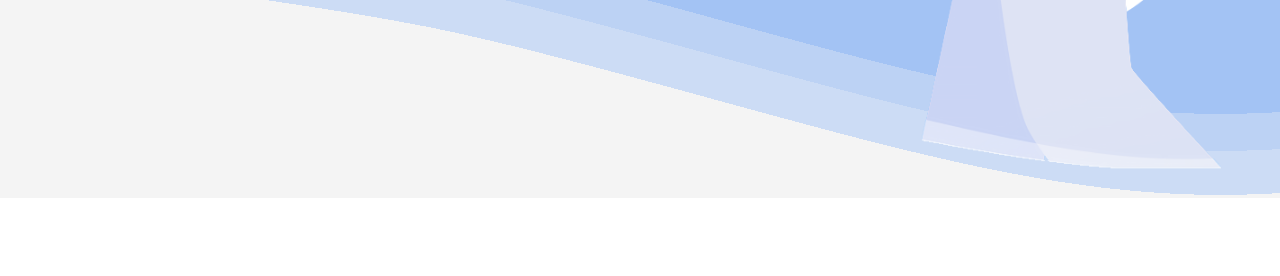
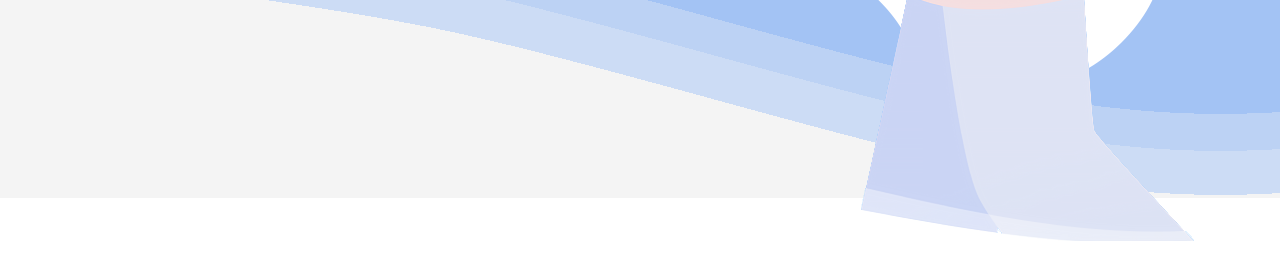
Before and after one commit to ntb-arenas/clinicaprenatri, a website: page index.html in a window 1280 px wide. Shown: the part 602-878 px from the top of the page. Before the commit the page ends 808 px from the top, so only its background shows below. Drawn offline with Linux system fonts and the light colour scheme.

Commit message:
add bootstrap grid system

```diff
--- a/index.html
+++ b/index.html
@@ -7,6 +7,8 @@
 
     <link rel="shortcut icon" href="/assets/img/favicon.ico" type="image/x-icon" />
     <link rel="stylesheet" href="/styles/css/styles.css" />
+    <link rel="stylesheet" href="/styles/css/bootstrap-grid.css" />
+
     <title>ClínicaPreNaTri</title>
   </head>
   <body>
@@ -26,16 +28,16 @@
       </nav>
 
       <section class="header-content">
-        <div class="header-wrapper">
-          <div class="title">
+        <div class="row header-wrapper align-items-center">
+          <div class="col-7 title">
             <h1>Clínica Pré-Natal dedicada ao rastreio de trissomias</h1>
             <p>
               Lorem ipsum dolor sit amet consectetur adipisicing elit. Doloremque, similique distinctio numquam quam nesciunt aliquid ipsa, dignissimos magnam, voluptatem soluta blanditiis dolor eaque
               quo? Esse nesciunt dolor laudantium distinctio beatae.
             </p>
           </div>
-          <div class="header-img">
-            <img src="/assets/img/pregnant.png" alt="" />
+          <div class="col d-flex justify-content-center header-img">
+            <img src="/assets/img/pregnant.png" class="img-fluid" alt="" />
           </div>
         </div>
       </section>
--- a/styles/scss/main.scss
+++ b/styles/scss/main.scss
@@ -1,6 +1,11 @@
 @import "colors";
 @import "fonts";
 @import "resets";
+
+.img-fluid {
+  max-width: 100%;
+  height: auto;
+}
 
 header {
   height: 100vh;
@@ -36,19 +41,11 @@ header {
   }
 
   .header-content {
-    display: flex;
-    justify-content: center;
-    align-items: center;
-    max-width: 1400px;
+    max-width: 1300px;
     margin-inline: auto;
     padding-inline: 10px;
 
     .header-wrapper {
-      display: flex;
-      align-items: center;
-      justify-content: space-around;
-      width: 100%;
-
       .title {
         color: $color-text-primary;
         max-width: 800px;
@@ -58,13 +55,6 @@ header {
           text-shadow: 2px 2px $color-bg;
         }
       }
-
-      .header-img {
-        img {
-          width: 100%;
-          max-height: 700px;
-        }
-      }
     }
   }
 }
```
Also changed, not shown: styles/css/bootstrap-grid.css (added), styles/css/styles.css, styles/scss/_mixins.scss (added), 1 other file.
